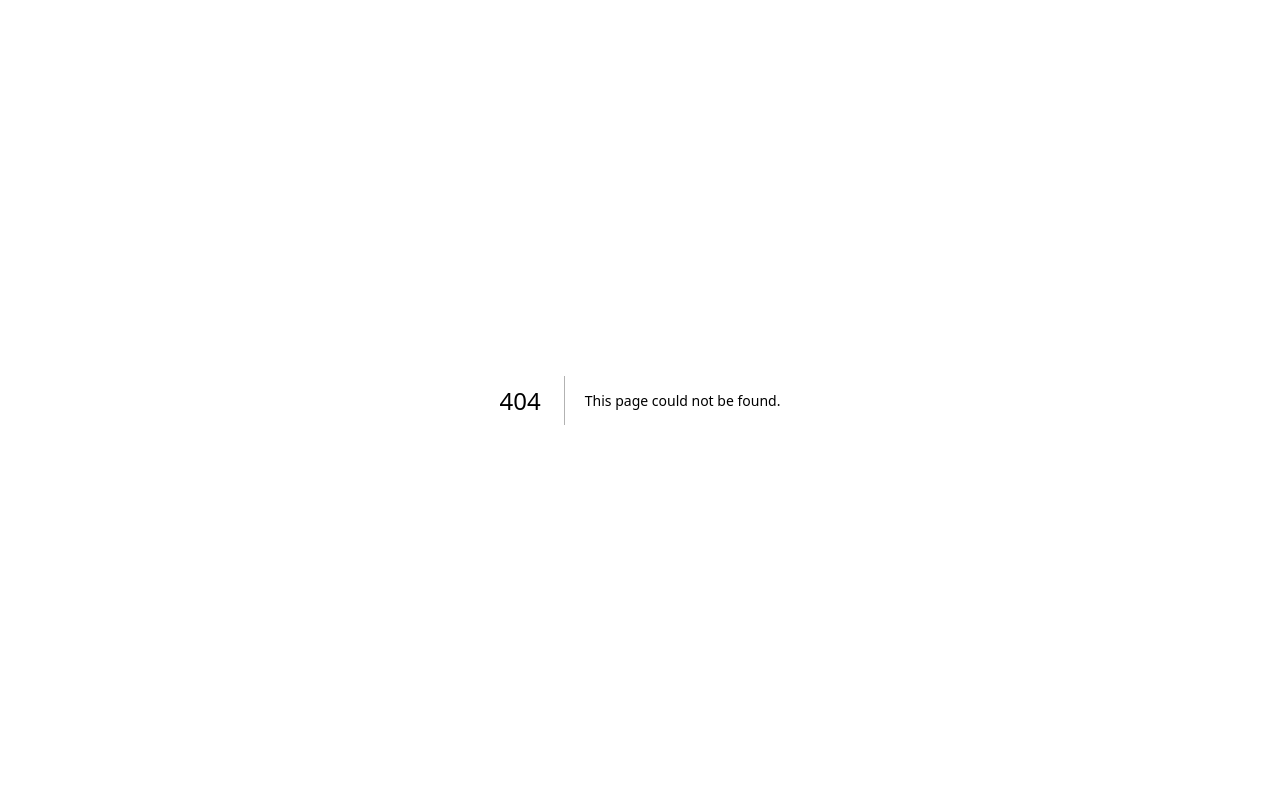
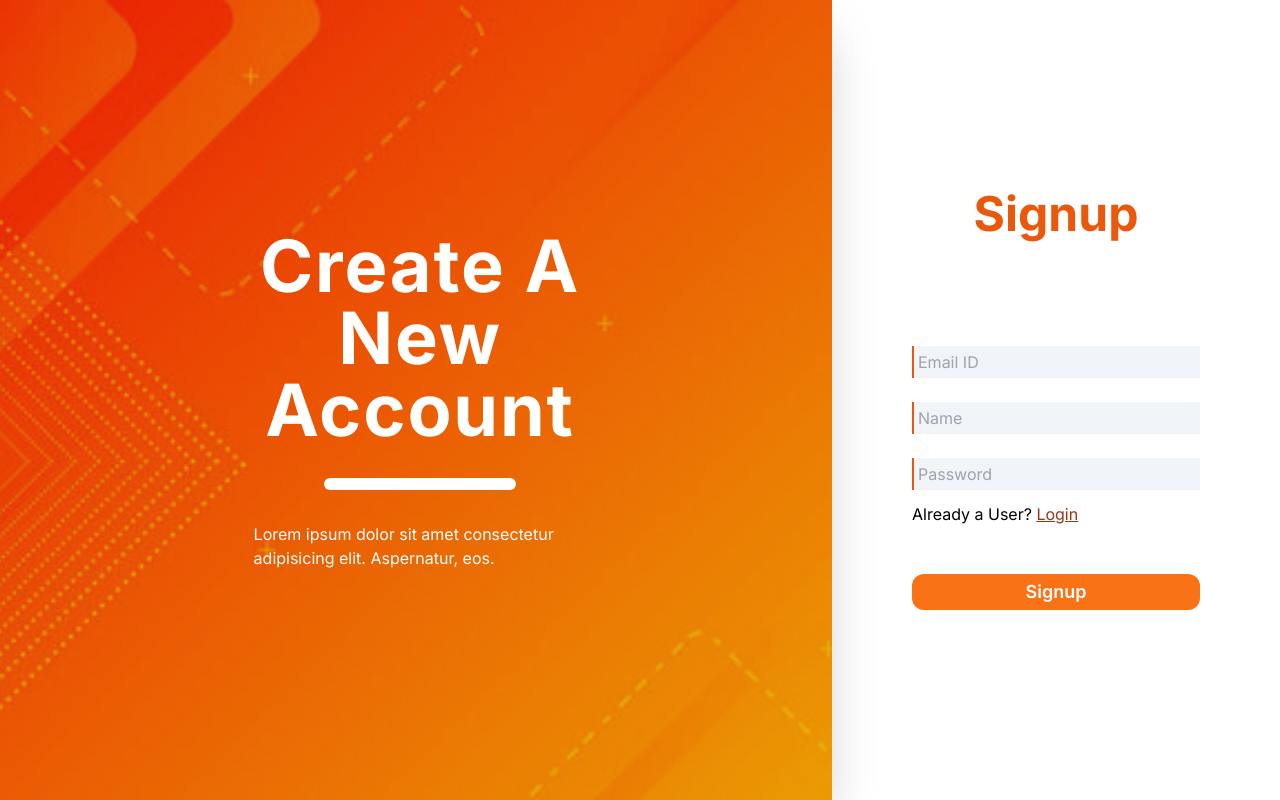
Before and after one commit to Ameya117/clubhub, a Next.js app: page /signup in a window 1280 px wide. Before the commit this address had no page. Built offline with nearby package versions, Linux system fonts and the light colour scheme.

Commit message:
feat:login and signup page

```diff
--- a/package.json
+++ b/package.json
@@ -9,9 +9,10 @@
     "lint": "next lint"
   },
   "dependencies": {
+    "next": "14.1.3",
     "react": "^18",
     "react-dom": "^18",
-    "next": "14.1.3"
+    "react-toastify": "^10.0.5"
   },
   "devDependencies": {
     "autoprefixer": "^10.0.1",
--- a/src/app/globals.css
+++ b/src/app/globals.css
@@ -2,7 +2,7 @@
 @tailwind components;
 @tailwind utilities;
 
-:root {
+/* :root {
   --foreground-rgb: 0, 0, 0;
   --background-start-rgb: 214, 219, 220;
   --background-end-rgb: 255, 255, 255;
@@ -30,4 +30,4 @@ body {
   .text-balance {
     text-wrap: balance;
   }
-}
+} */
--- a/src/app/login.js
+++ /dev/null
@@ -1,11 +0,0 @@
-import React from 'react'
-
-const Login = () => {
-  return (
-    <div>
-      dd
-    </div>
-  )
-}
-
-export default Login
--- /dev/null
+++ b/src/app/login/page.jsx
@@ -0,0 +1,150 @@
+"use client"
+import React, {  useState } from "react";
+import { ToastContainer, toast } from "react-toastify";
+import "react-toastify/dist/ReactToastify.css";
+import { useRouter } from "next/navigation";
+import Link from "next/link";
+
+const Login = () => {
+  const [credentials, setCredentials] = useState({ email: "", password: "" });
+  const router = useRouter();
+  const handleOnChange = (event) => {
+    setCredentials({ ...credentials, [event.target.name]: event.target.value });
+  };
+
+//   useEffect(() => {
+//     if (localStorage.getItem("token")) {
+//       router.push("/");
+//     }
+//   }, []);
+
+  const handleOnSubmit = async (event) => {
+//     event.preventDefault();
+//     //api req to "http://localhost:3000/api/login" , METHOD:POST
+//     const response = await fetch(`${process.env.NEXT_PUBLIC_HOST}/api/login`, {
+//       method: "POST",
+//       headers: {
+//         "Content-Type": "application/json",
+//       },
+//       body: JSON.stringify({
+//         email: credentials.email,
+//         password: credentials.password,
+//       }),
+//     });
+//     const json = await response.json();
+//     if (json.success) {
+//       // localStorage.setItem("token", json.authtoken);
+//       toast.success("Login Succesful", {
+//         position: "top-right",
+//         autoClose: 2000,
+//         hideProgressBar: false,
+//         closeOnClick: true,
+//         pauseOnHover: false,
+//         draggable: true,
+//         progress: undefined,
+//       });
+//       localStorage.setItem("token", json.token);
+//       setTimeout(function () {
+//         router.push("/");
+//       }, 3000);
+//     } else {
+//       toast.error(`${json.error}`, {
+//         position: "top-right",
+//         autoClose: 2000,
+//         hideProgressBar: false,
+//         closeOnClick: true,
+//         pauseOnHover: false,
+//         draggable: true,
+//         progress: undefined,
+//       });
+//     }
+  };
+
+  const handleNewUser = () => {
+    router.push("/signup");
+  };
+
+  return (
+    <div className="flex flex-row h-[100vh]">
+      <div className="w-[60%] mx-auto shadow-2xl overflow-hidden relative hidden lg:block">
+        <img
+          className="absolute inset-0 h-full w-full object-cover"
+          src="/login_bg.jpg"
+          alt="login bg"
+        />
+        <div className="absolute inset-0 bg-orange-900 bg-opacity-20"></div>
+        <div className="flex h-full items-center justify-center relative">
+          <div className="flex flex-col justify-center items-center pl-2 w-1/2 lg:w-2/3 ">
+            <div className="text-white absolute m-auto w-[50%]">
+              <h2 className="text-white font-light text-xl mx-auto w-fit">
+                Nice to see you again
+              </h2>
+              <h1 className="z-20 text-7xl font-bold text-white tracking-wide text-center ">
+                Welcome Back
+              </h1>
+              <div className="bg-white h-3 w-48 rounded-xl mx-auto my-8"></div>
+              <p className="w-[80%] mx-auto">
+                Lorem ipsum dolor sit amet consectetur adipisicing elit.
+                Aspernatur, eos.
+              </p>
+            </div>
+          </div>
+        </div>
+      </div>
+      <div className="w-[40%] h-[100vh] grid place-content-center mx-auto">
+        <form onSubmit={handleOnSubmit} className="flex flex-col">
+          <h1 className="text-orange-600 font-bold text-7xl text-center mb-24 block lg:hidden">
+            ClubHub
+          </h1>
+          <h1 className="text-orange-600 font-bold text-5xl text-center mb-24">
+            Login
+          </h1>
+          <input
+            type="email"
+            id="email"
+            name="email"
+            placeholder="Email ID"
+            className="my-3 border-orange-600 border-l-2 bg-slate-100 h-8 w-72 focus:border-0 px-1"
+            onChange={handleOnChange}
+          />
+          <input
+            type="password"
+            id="password"
+            name="password"
+            placeholder="Password"
+            className="my-3 border-orange-600 border-l-2 bg-slate-100 h-8 w-72 focus:border-0 px-1"
+            autoComplete="off"
+            onChange={handleOnChange}
+          />
+          <h2>
+            New user? Sign up{" "}
+            <span
+              className="text-orange-800 underline hover:cursor-pointer"
+              onClick={handleNewUser}
+            >
+              here
+            </span>
+            <br />
+            <Link
+              href="/forgot"
+              className="text-orange-500 font-semibold mt-12 text-base  hover:text-orange-600"
+            >
+              Forgot password?
+            </Link>
+          </h2>
+
+          <button
+            type="submit"
+            className="rounded-xl bg-orange-500 py-1 font-semibold mt-12 text-lg text-white hover:bg-orange-600"
+          >
+            Login
+          </button>
+
+          <ToastContainer />
+        </form>
+      </div>
+    </div>
+  );
+};
+
+export default Login;
--- /dev/null
+++ b/src/app/signup/page.jsx
@@ -0,0 +1,145 @@
+'use client';
+import React, {useEffect, useState } from "react";
+import { ToastContainer, toast } from "react-toastify";
+import "react-toastify/dist/ReactToastify.css";
+import { useRouter } from "next/navigation";
+
+const Signup = () => {
+  const [credentials, setCredentials] = useState({name:"", email: "", password: "" });
+  const router = useRouter();
+  const handleOnChange = (event) => {
+    setCredentials({ ...credentials, [event.target.name]: event.target.value });
+  };
+//   useEffect(() => {
+//     if (localStorage.getItem("token")) {
+//       router.push("/");
+//     }
+//   }, []);
+  const handleOnSubmit = async (event) => {
+    // event.preventDefault();
+    // //api req to "http://localhost:3000/api/signup" , METHOD:POST
+    // const response = await fetch(`${process.env.NEXT_PUBLIC_HOST}/api/signup`, {
+    //   method: "POST",
+    //   headers: {
+    //     "Content-Type": "application/json",
+    //   },
+    //   body: JSON.stringify({
+    //     name: credentials.name,
+    //     email: credentials.email,
+    //     password: credentials.password,
+    //   }),
+    // });
+    // const json = await response.json();
+    // if (json.success) {
+    //   // localStorage.setItem("token", json.authtoken);
+    //   toast.success("Signed Up Successfully", {
+    //     position: "top-right",
+    //     autoClose: 2000,
+    //     hideProgressBar: false,
+    //     closeOnClick: true,
+    //     pauseOnHover: false,
+    //     draggable: true,
+    //     progress: undefined,
+    //   });
+    //   setTimeout(function () {
+    //     router.push("/login");
+    //   }, 3000);
+    // } else {
+    //   toast.error("Internal Server Error", {
+    //     position: "top-right",
+    //     autoClose: 2000,
+    //     hideProgressBar: false,
+    //     closeOnClick: true,
+    //     pauseOnHover: false,
+    //     draggable: true,
+    //     progress: undefined,
+    //   });
+    // }
+  };
+  const handleLoginPage = () => {
+    router.push("/login");
+  };
+
+  return (
+    <div className="flex flex-row h-[100vh]">
+      <div className="w-[65%] mx-auto shadow-2xl overflow-hidden relative hidden lg:block">
+        <img
+          className="absolute inset-0 h-full w-full object-cover"
+          src="/login_bg.jpg"
+          alt="login background"
+        />
+        <div className="absolute inset-0 bg-orange-800 bg-opacity-20"></div>
+        <div className="flex h-full items-center justify-center relative">
+          <div className="flex flex-col justify-center items-center pl-2 w-1/2 lg:w-2/3 ">
+            <div className="text-white absolute m-auto w-[50%]">
+              <h1 className="z-20 text-7xl font-bold text-white tracking-wide text-center ">
+                Create A New Account
+              </h1>
+              <div className="bg-white h-3 w-48 rounded-xl mx-auto my-8"></div>
+              <p className="w-[80%] mx-auto">
+                Lorem ipsum dolor sit amet consectetur adipisicing elit.
+                Aspernatur, eos.
+              </p>
+            </div>
+          </div>
+        </div>
+      </div>
+
+      <div className="w-[45%] mx-auto  lg:ml-0 lg:w-[35%] h-[100vh] grid place-content-center">
+        <form onSubmit={handleOnSubmit} method="POST" className="flex flex-col">
+          <h1 className="text-orange-600 font-bold text-7xl text-center mb-24 block lg:hidden">
+            Elevate
+          </h1>
+
+          <h1 className="text-orange-600 font-bold text-5xl text-center mb-24">
+            Signup
+          </h1>
+
+          <input
+            type="email"
+            id="email"
+            name="email"
+            placeholder="Email ID"
+            className="my-3 border-orange-600 border-l-2 bg-slate-100 h-8 w-72 focus:border-0 px-1"
+            onChange={handleOnChange}
+          />
+          <input
+            type="text"
+            id="name"
+            name="name"
+            placeholder="Name"
+            className="my-3 border-orange-600 border-l-2 bg-slate-100 h-8 w-72 focus:border-0 px-1"
+            onChange={handleOnChange}
+          />
+          <input
+            type="password"
+            id="password"
+            name="password"
+            placeholder="Password"
+            className="my-3 border-orange-600 border-l-2 bg-slate-100 h-8 w-72 focus:border-0 px-1"
+            onChange={handleOnChange}
+            autoComplete="off"
+          />
+          <h2>
+            Already a User?{" "}
+            <span
+              className="text-orange-800 underline hover:cursor-pointer"
+              onClick={handleLoginPage}
+            >
+              Login
+            </span>
+          </h2>
+          <button
+            type="submit"
+            className="rounded-xl bg-orange-500 py-1 font-semibold mt-12 text-lg text-white hover:bg-orange-600"
+          >
+            Signup
+          </button>
+          <ToastContainer />
+        </form>
+      </div>
+    </div>
+  );
+};
+
+export default Signup;
```
Also changed, not shown: public/login_bg.jpg (added), 1 other file (tests, documents, lock files or other folders).
